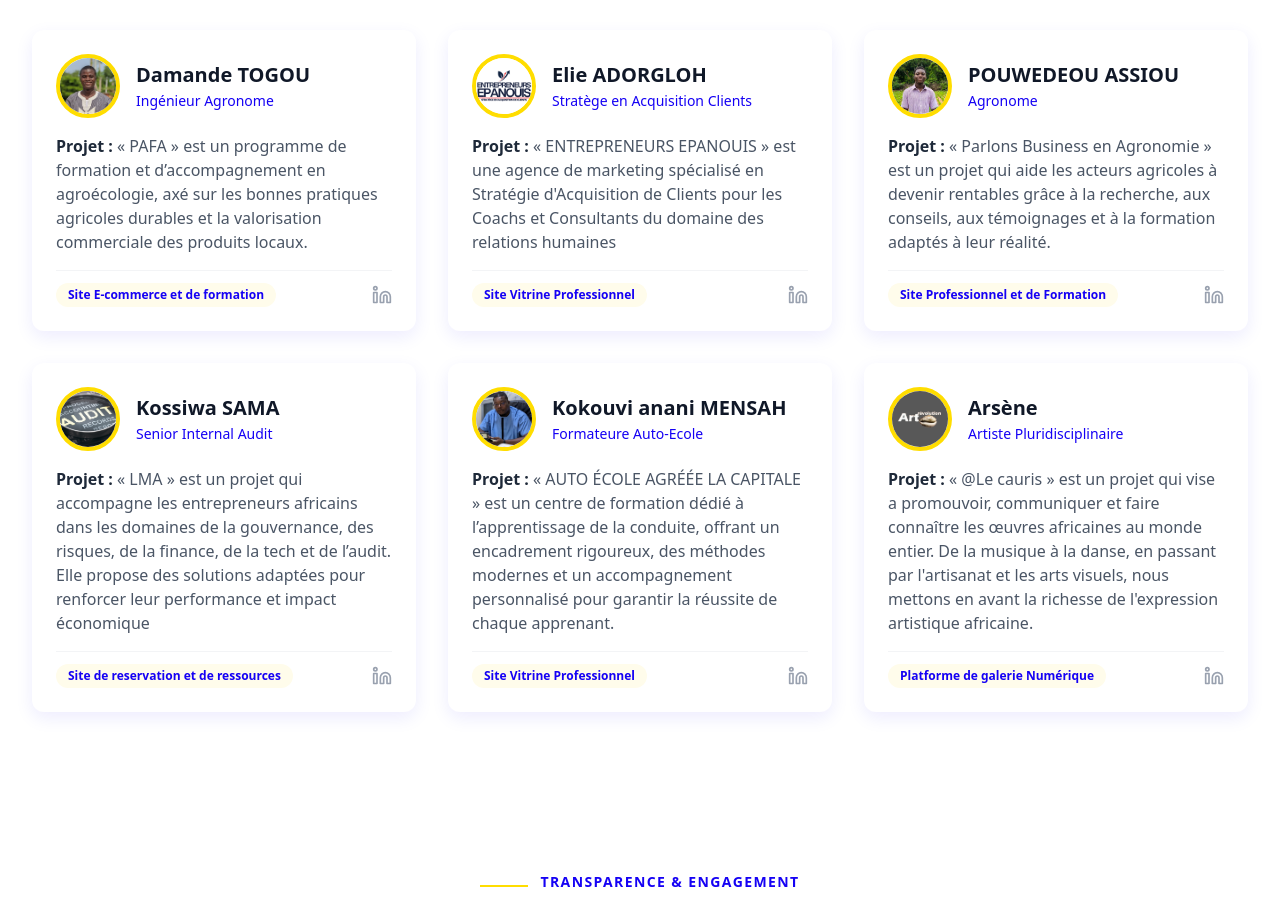
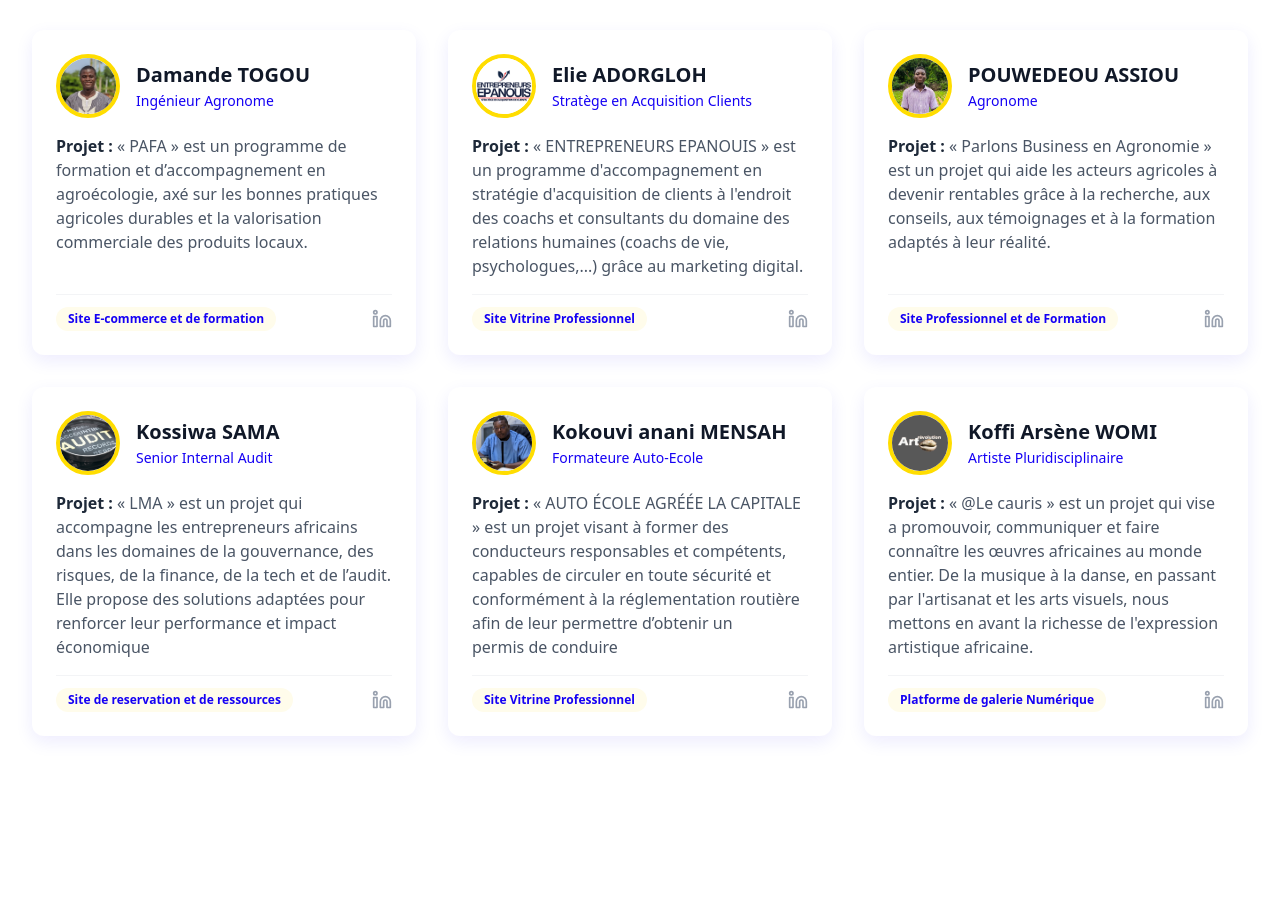
Before and after one commit to Dev14Justin/p5sog, a React (Vite) app: page / in a window 1280 px wide. Shown: the part 1740-2639 px from the top of the page. Built offline with nearby package versions, Linux system fonts and the light colour scheme.

Commit message:
Ameliaration des informationa des beneficiere

```diff
--- a/src/components/beneficiaries.tsx
+++ b/src/components/beneficiaries.tsx
@@ -23,7 +23,7 @@ const beneficiariesData: Beneficiary[] = [
     name: "Elie ADORGLOH",
     title: "Stratège en Acquisition Clients",
     projectType: "Site Vitrine Professionnel",
-    description: "« ENTREPRENEURS EPANOUIS » est une agence de marketing spécialisé en Stratégie d'Acquisition de Clients pour les Coachs et Consultants du domaine des relations humaines",
+    description: "« ENTREPRENEURS EPANOUIS » est un programme d'accompagnement en stratégie d'acquisition de clients à l'endroit des coachs et consultants du domaine des relations humaines (coachs de vie, psychologues,...) grâce au marketing digital.",
     imageUrl: "/b-3.png",
     linkedinUrl: "https://www.linkedin.com/in/eli-koffi-adorgloh/",
   },
@@ -48,13 +48,13 @@ const beneficiariesData: Beneficiary[] = [
     name: "Kokouvi anani MENSAH ",
     title: "Formateure Auto-Ecole",
     projectType: "Site Vitrine Professionnel ",
-    description: "« AUTO ÉCOLE AGRÉÉE LA CAPITALE » est un centre de formation dédié à l’apprentissage de la conduite, offrant un encadrement rigoureux, des méthodes modernes et un accompagnement personnalisé pour garantir la réussite de chaque apprenant.",
+    description: "« AUTO ÉCOLE AGRÉÉE LA CAPITALE » est un projet visant à former des conducteurs responsables et compétents, capables de circuler en toute sécurité et conformément à la réglementation routière afin de leur permettre d’obtenir un permis de conduire",
     imageUrl: "/b-6.jpg",
     linkedinUrl:
       "https://www.linkedin.com/in/code-la-capitale-7b6501395?utm_source=share&utm_campaign=share_via&utm_content=profile&utm_medium=android_app",
   },
   {
-    name: "Arsène",
+    name: "Koffi Arsène WOMI",
     title: "Artiste Pluridisciplinaire",
     projectType: "Platforme de galerie Numérique",
     description: "« @Le cauris » est un projet qui vise a promouvoir, communiquer et faire connaître les œuvres africaines au monde entier. De la musique à la danse, en passant par l'artisanat et les arts visuels, nous mettons en avant la richesse de l'expression artistique africaine.",
```
